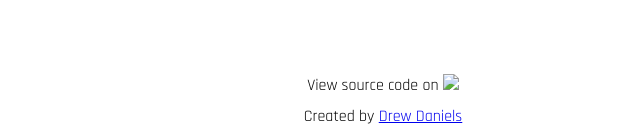
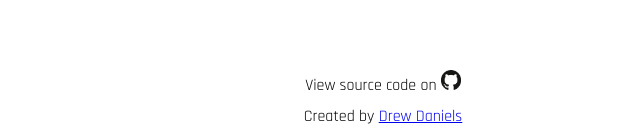
Before and after one commit to Drew-Daniels/tic-tac-toe, a plain HTML site: page index.html in a window 1280 px wide. Shown: the part 660-797 px from the top of the page, 321-961 px from the left. Drawn offline with Linux system fonts and the light colour scheme; the site is published under a folder, as on GitHub Pages, so addresses that start at the root find nothing.

Commit message:
Modified the reference to the github image path location.

```diff
--- a/index.html
+++ b/index.html
@@ -38,7 +38,7 @@
     </div>
 </body>
 <footer>View source code on
-    <a href="https://github.com/Drew-Daniels/tic-tac-toe"><img id="githubIcon" src="/assets/pictures/github-icon.png"></a>
+    <a href="https://github.com/Drew-Daniels/tic-tac-toe"><img id="githubIcon" src="assets/pictures/github-icon.png"></a>
     <div id="githubProfileLink">
         Created by <a href="https://github.com/Drew-Daniels">Drew Daniels</a>
     </div>
```
